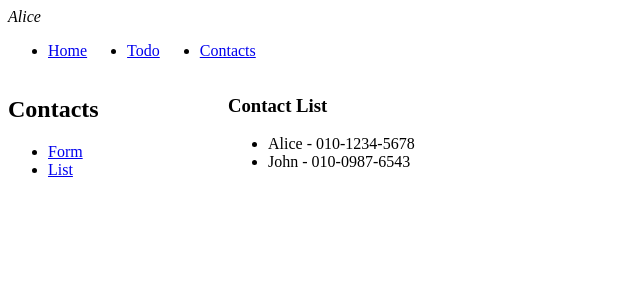
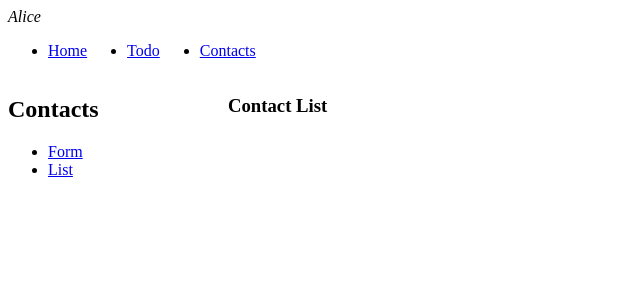
Before and after one commit to kdkcom1234/react-ts-study, a React app: page /contacts in a window 1280 px wide. Shown: the top 300 px of the page, without its empty margins (0-640 px from the left). Built offline with nearby package versions, Linux system fonts and the light colour scheme.

Commit message:
연락처 관리 글로벌 상태

```diff
--- a/src/Layout.tsx
+++ b/src/Layout.tsx
@@ -11,7 +11,8 @@ function Layout() {
   // 데이터가 변경되면 컴포넌트가 다시 렌더링된다.
   const { profileData } = useProfileData();
   const { nickname } = profileData;
-  console.log(profileData);
+  // console.log(profileData);
+
   const navigate = useNavigate();
 
   const handleEditProfile = () => {
--- a/src/modules/contacts/ContactForm/index.tsx
+++ b/src/modules/contacts/ContactForm/index.tsx
@@ -1,12 +1,31 @@
+import { MutableRefObject, useRef } from "react";
 import { useNavigate } from "react-router-dom";
+import { useContactsData } from "../data";
 
 const ContactForm = () => {
   // programatic방식으로 라우팅 처리
   const navigate = useNavigate();
+  const nameRef =
+    useRef() as MutableRefObject<HTMLInputElement>;
+  const phoneRef =
+    useRef() as MutableRefObject<HTMLInputElement>;
+
+  const { contactsData, mutateContactsData } =
+    useContactsData();
 
   const handleSave = () => {
     // 검증
     // 서버연동
+    // 상태값(데이터)변경
+    mutateContactsData([
+      {
+        id: contactsData.length + 1,
+        name: nameRef.current.value,
+        phone: phoneRef.current.value,
+      },
+      ...contactsData,
+    ]);
+
     // 완료가 되면 목록 화면으로 이동
     navigate("/contacts");
   };
@@ -14,6 +33,8 @@ const ContactForm = () => {
   return (
     <div>
       <h3>Contact Form</h3>
+      <input ref={nameRef} />
+      <input ref={phoneRef} />
       <button onClick={handleSave}>Save</button>
     </div>
   );
--- a/src/modules/contacts/ContactList/index.tsx
+++ b/src/modules/contacts/ContactList/index.tsx
@@ -1,18 +1,11 @@
 import { useNavigate } from "react-router-dom";
+import { useContactsData } from "../data";
 
 const ContactList = () => {
-  const contacts = [
-    {
-      id: 1,
-      name: "Alice",
-      phone: "010-1234-5678",
-    },
-    {
-      id: 2,
-      name: "John",
-      phone: "010-0987-6543",
-    },
-  ];
+  const { contactsData: contacts } =
+    useContactsData();
+
+  console.log(contacts);
 
   const navigate = useNavigate();
 
--- /dev/null
+++ b/src/modules/contacts/data.ts
@@ -0,0 +1,18 @@
+import useSWR from "swr";
+
+interface ContactData {
+  id: number;
+  name: string;
+  phone: string;
+}
+
+export const useContactsData = () => {
+  const {
+    data: contactsData,
+    mutate: mutateContactsData,
+  } = useSWR<ContactData[]>("@data/contacts", {
+    fallbackData: [],
+  });
+
+  return { contactsData, mutateContactsData };
+};
```
